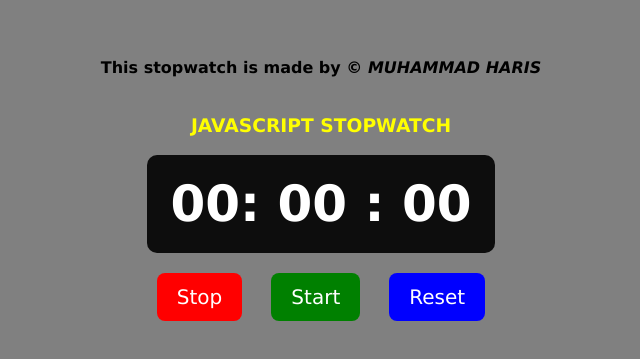
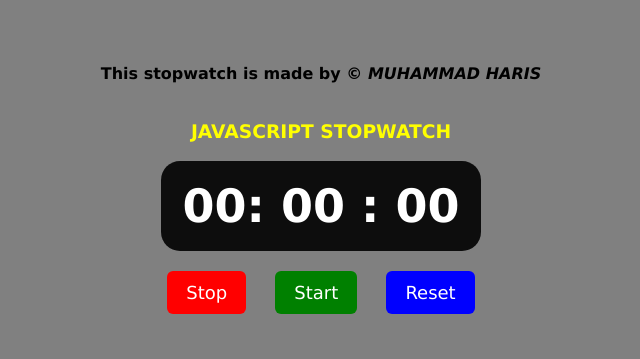
Before and after one commit to hhs-maker/project, a plain HTML site: page index.html in a window 1280 px wide. Shown: the part 211-570 px from the top of the page, without its empty margins (319-959 px from the left). Drawn offline with Linux system fonts and the light colour scheme.

Commit message:
Add files via upload

```diff
--- a/style.css
+++ b/style.css
@@ -15,11 +15,11 @@ body{
 }
 .stopwatch{
     background-color: rgba(0, 0, 0, 0.9);
-    padding: 20px 24px ;
-    border-radius: 10px ;
+    padding: 18px 22px ;
+    border-radius: 19px ;
 }
 .timerDisplay{
-    font-size: 50px ;
+    font-size: 46px ;
     font-weight: 600;
 }
 .buttons{
@@ -27,14 +27,14 @@ body{
 }
 
 .btn{
-    font-size: 20px ;
+    font-size: 18px ;
     background-color: none;
     border: none;
     color: white;
     background-color: var(--clr);
-    padding: 12px 20px ;
+    padding: 11px 19px ;
     margin-inline: 12px ;
-    border-radius: 8px ;
+    border-radius: 6px ;
     cursor: pointer;
 }
 .heading{
```
